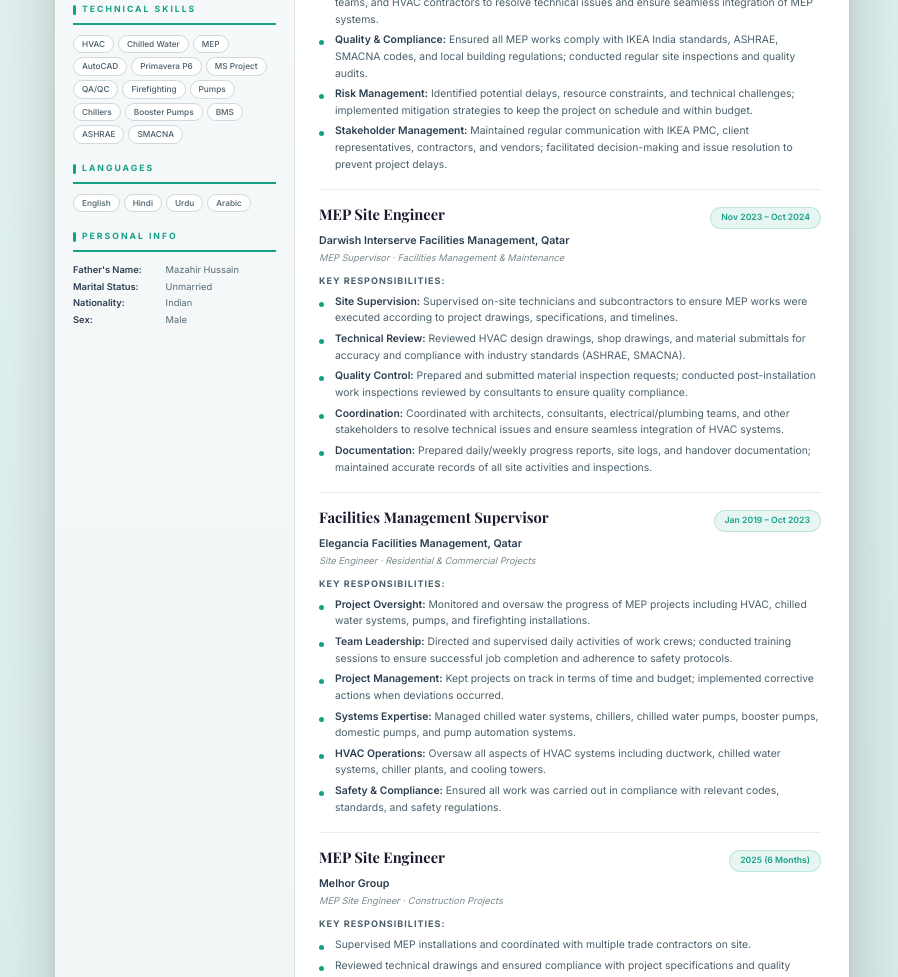
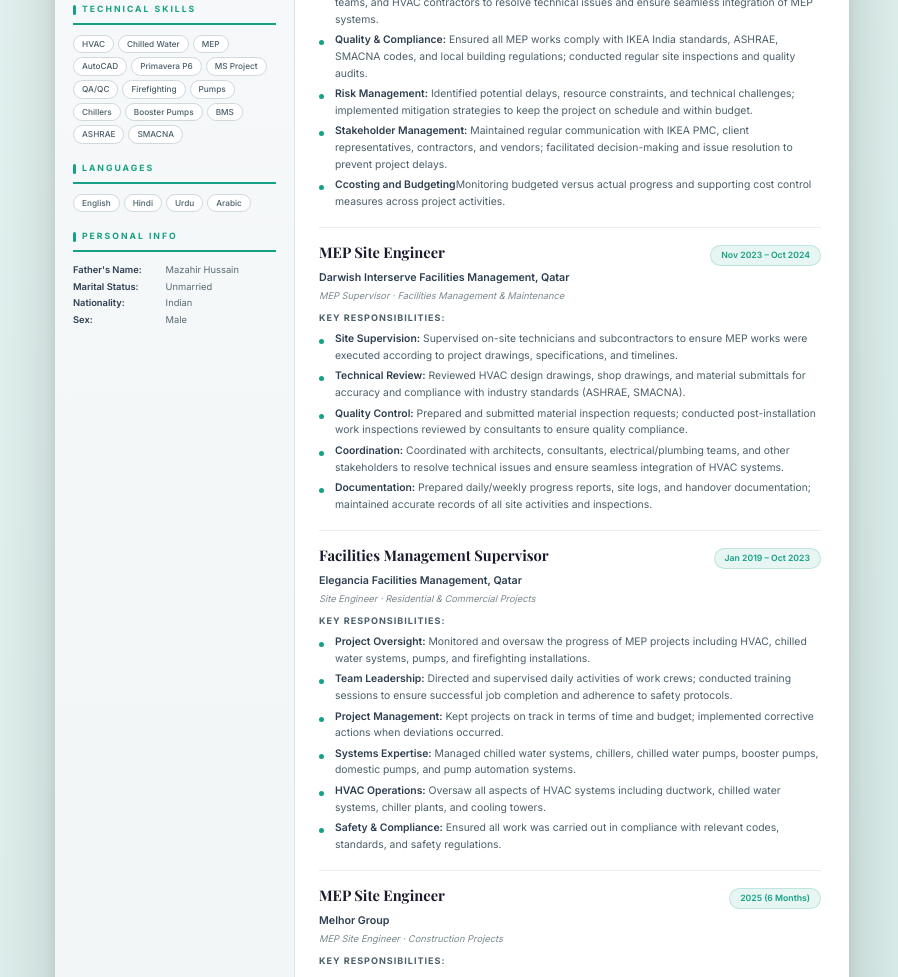
Before and after one commit to MrBrave1/Salman-Khan-CV, a plain HTML site: page index.html in a window 1280 px wide. Shown: the part 837-1814 px from the top of the page, without its empty margins (188-1086 px from the left). Drawn offline with nearby package versions, Linux system fonts and the light colour scheme.

Commit message:
Update index.html

```diff
--- a/index.html
+++ b/index.html
@@ -699,6 +699,7 @@ body {
               <li><strong>Quality & Compliance:</strong> Ensured all MEP works comply with IKEA India standards, ASHRAE, SMACNA codes, and local building regulations; conducted regular site inspections and quality audits.</li>
               <li><strong>Risk Management:</strong> Identified potential delays, resource constraints, and technical challenges; implemented mitigation strategies to keep the project on schedule and within budget.</li>
               <li><strong>Stakeholder Management:</strong> Maintained regular communication with IKEA PMC, client representatives, contractors, and vendors; facilitated decision-making and issue resolution to prevent project delays.</li>
+              <li><strong>Ccosting and Budgeting</strong>Monitoring budgeted versus actual progress and supporting cost control measures across project activities.</li>
             </ul>
           </div>
 
```
